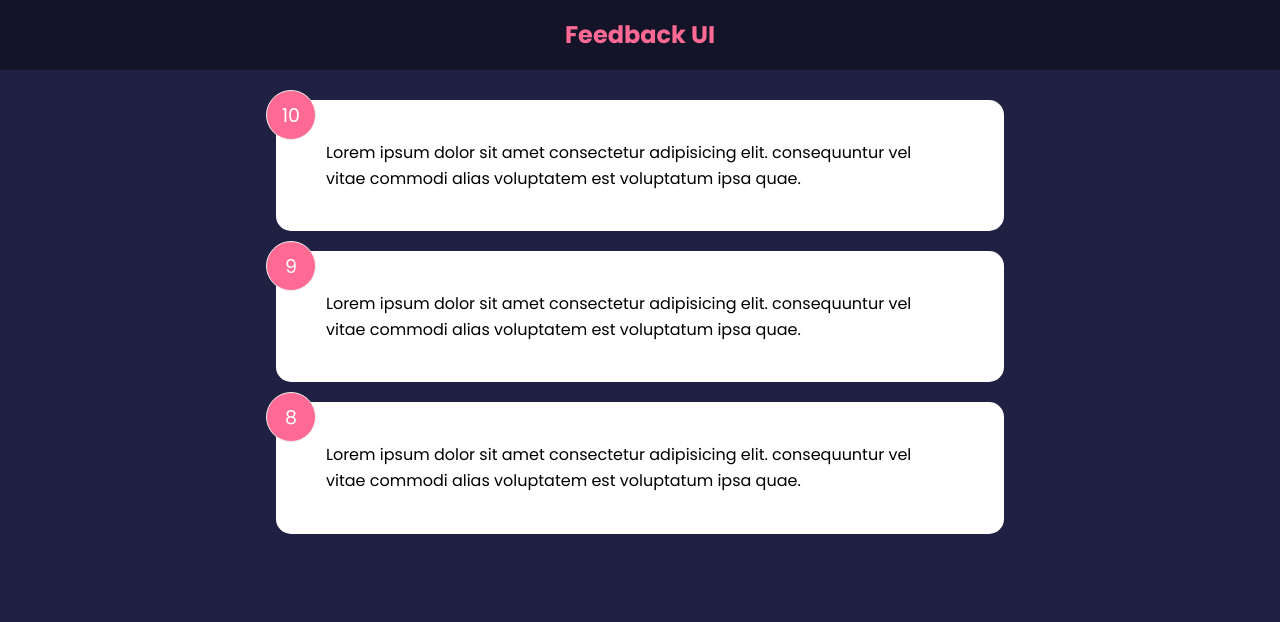
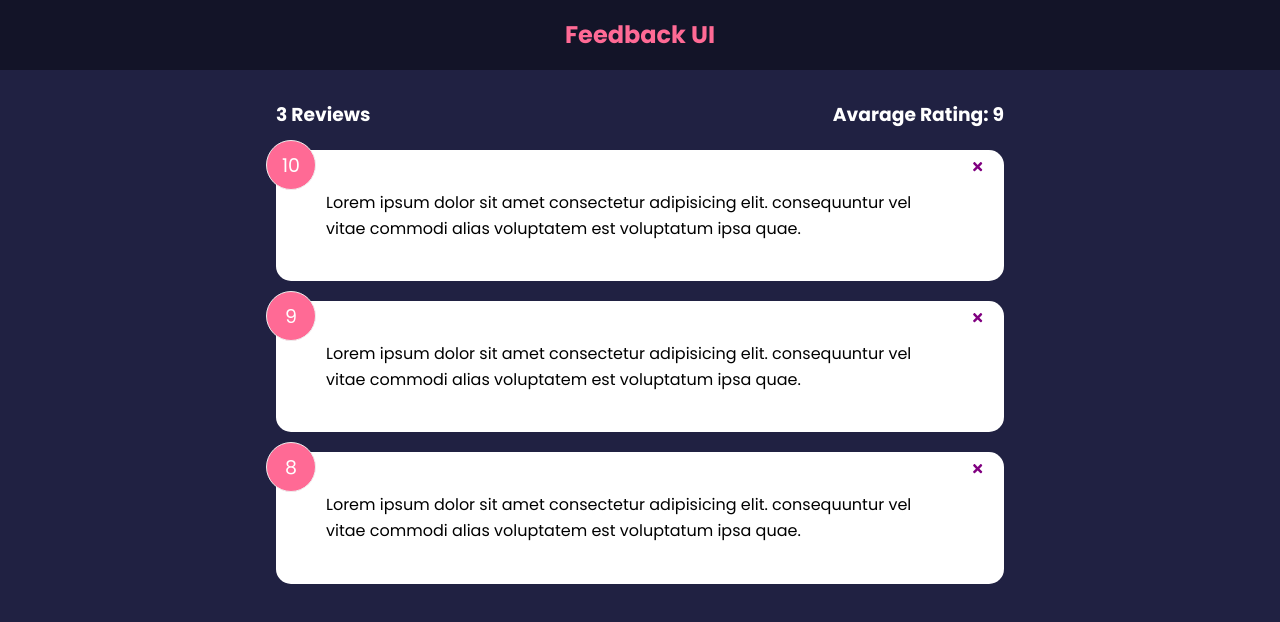
Before and after one commit to FluffyderDelphin/feedback-app_Udemy_Tutorial, a React (Create React App) app: page / in a window 1280 px wide. Shown: the top 622 px of the page. Built offline with nearby package versions, Linux system fonts and the light colour scheme; the HTML template or start-up script is replaced by a standard one.

Commit message:
finished Lesson 3

```diff
--- a/package.json
+++ b/package.json
@@ -8,6 +8,7 @@
     "@testing-library/user-event": "^13.5.0",
     "react": "^17.0.2",
     "react-dom": "^17.0.2",
+    "react-icons": "^4.3.1",
     "react-scripts": "5.0.0",
     "web-vitals": "^2.1.2"
   },
--- a/src/App.js
+++ b/src/App.js
@@ -2,15 +2,23 @@
 import React from 'react';
 import Header from './components/Header';
 import FeedbackList from './components/FeedbackList';
+import FeedbackStats from './components/FeedbackStats';
 import FeedbackData from './Data/FeedbackData';
 
 function App() {
   const [feedback, setFeedback] = useState(FeedbackData);
+
+  const deleteFeedback = (id) => {
+    if (window.confirm('Are you sure you want to delete?')) {
+      setFeedback(feedback.filter((item) => item.id !== id));
+    }
+  };
   return (
     <>
       <Header />
       <div className="container">
-        <FeedbackList feedback={feedback} />
+        <FeedbackStats feedback={feedback} />
+        <FeedbackList feedback={feedback} handleDelete={deleteFeedback} />
       </div>
     </>
   );
--- a/src/components/FeedbackItem.js
+++ b/src/components/FeedbackItem.js
@@ -1,11 +1,15 @@
+import { FaTimes } from 'react-icons/fa';
 import React from 'react';
 import Card from './shared/Card';
 import PropTypes from 'prop-types';
 
-function FeedbackItem({ item }) {
+function FeedbackItem({ item, handleDelete }) {
   return (
     <Card>
       <div className="num-display">{item.rating}</div>
+      <button onClick={() => handleDelete(item.id)} className="close">
+        <FaTimes color="purple" />
+      </button>
       <div className="text-display">{item.text}</div>
     </Card>
   );
--- a/src/components/FeedbackList.js
+++ b/src/components/FeedbackList.js
@@ -2,14 +2,14 @@
 import FeedbackItem from './FeedbackItem';
 import PropTypes from 'prop-types';
 
-function FeedbackList({ feedback }) {
+function FeedbackList({ feedback, handleDelete }) {
   if (!feedback || feedback.length === 0) {
     return <p>No Feedback Yet</p>;
   }
   return (
     <div className="feedback-list">
       {feedback.map((item) => (
-        <FeedbackItem key={item.id} item={item} />
+        <FeedbackItem key={item.id} item={item} handleDelete={handleDelete} />
       ))}
     </div>
   );
--- /dev/null
+++ b/src/components/FeedbackStats.js
@@ -0,0 +1,22 @@
+import React from 'react';
+import PropTypes from 'prop-types';
+
+function FeedbackStats({ feedback }) {
+  let average =
+    feedback.reduce((acc, cur) => {
+      return acc + cur.rating;
+    }, 0) / feedback.length;
+  average = average.toFixed(1).replace(/[.,]0$/, '');
+  return (
+    <div className="feedback-stats">
+      <h3>{feedback.length} Reviews</h3>
+      <h3>Avarage Rating: {isNaN(average) ? 0 : average} </h3>
+    </div>
+  );
+}
+
+FeedbackStats.propTypes = {
+  feedback: PropTypes.array.isRequired,
+};
+
+export default FeedbackStats;
--- a/src/components/shared/Card.js
+++ b/src/components/shared/Card.js
@@ -25,4 +25,6 @@
   reverse: PropTypes.bool,
 };
 
-Card.defaultProps = {};
+Card.defaultProps = {
+  reverse: false,
+};
```
Also changed, not shown: 1 other file (tests, documents, lock files or other folders).
